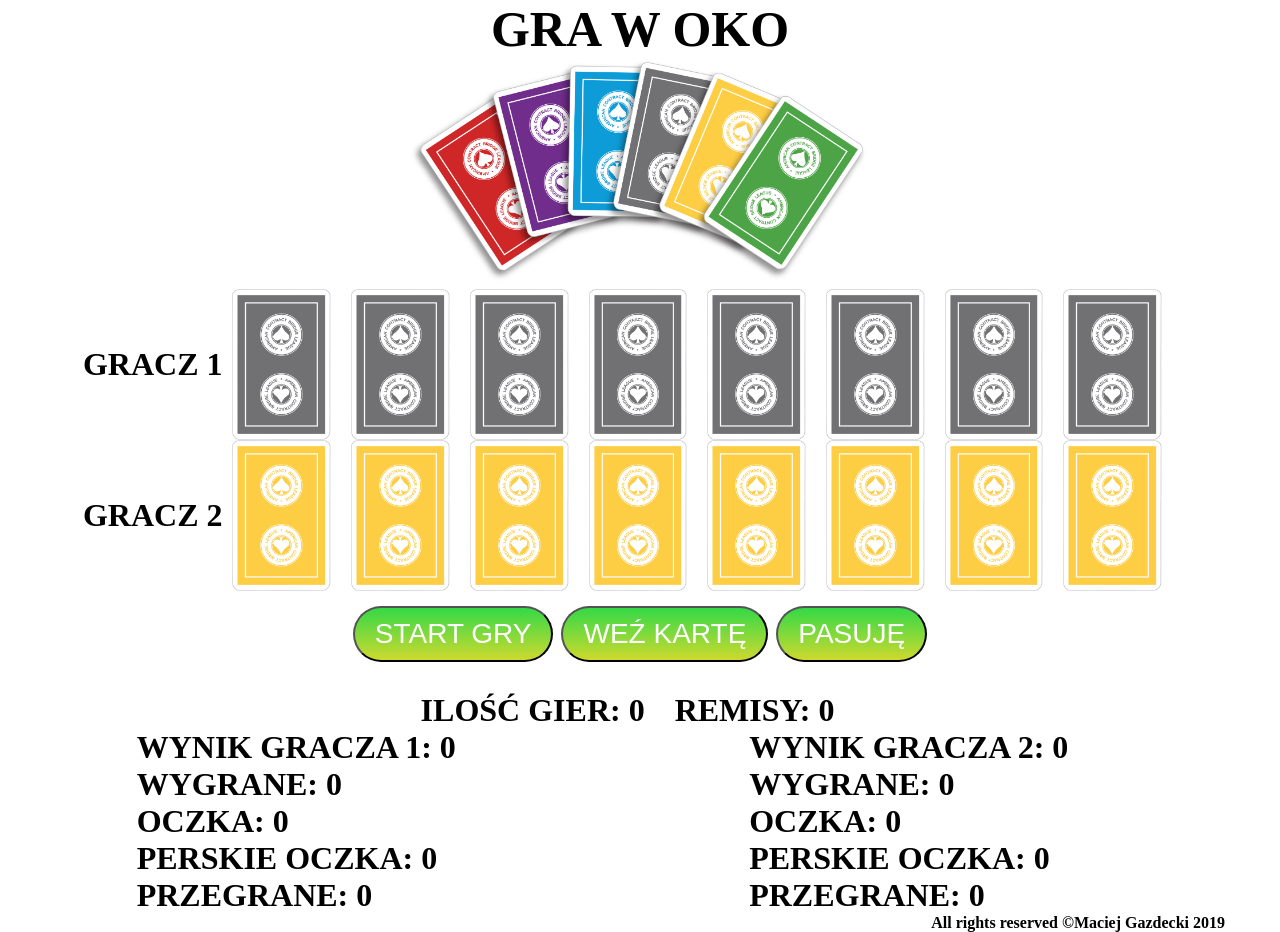
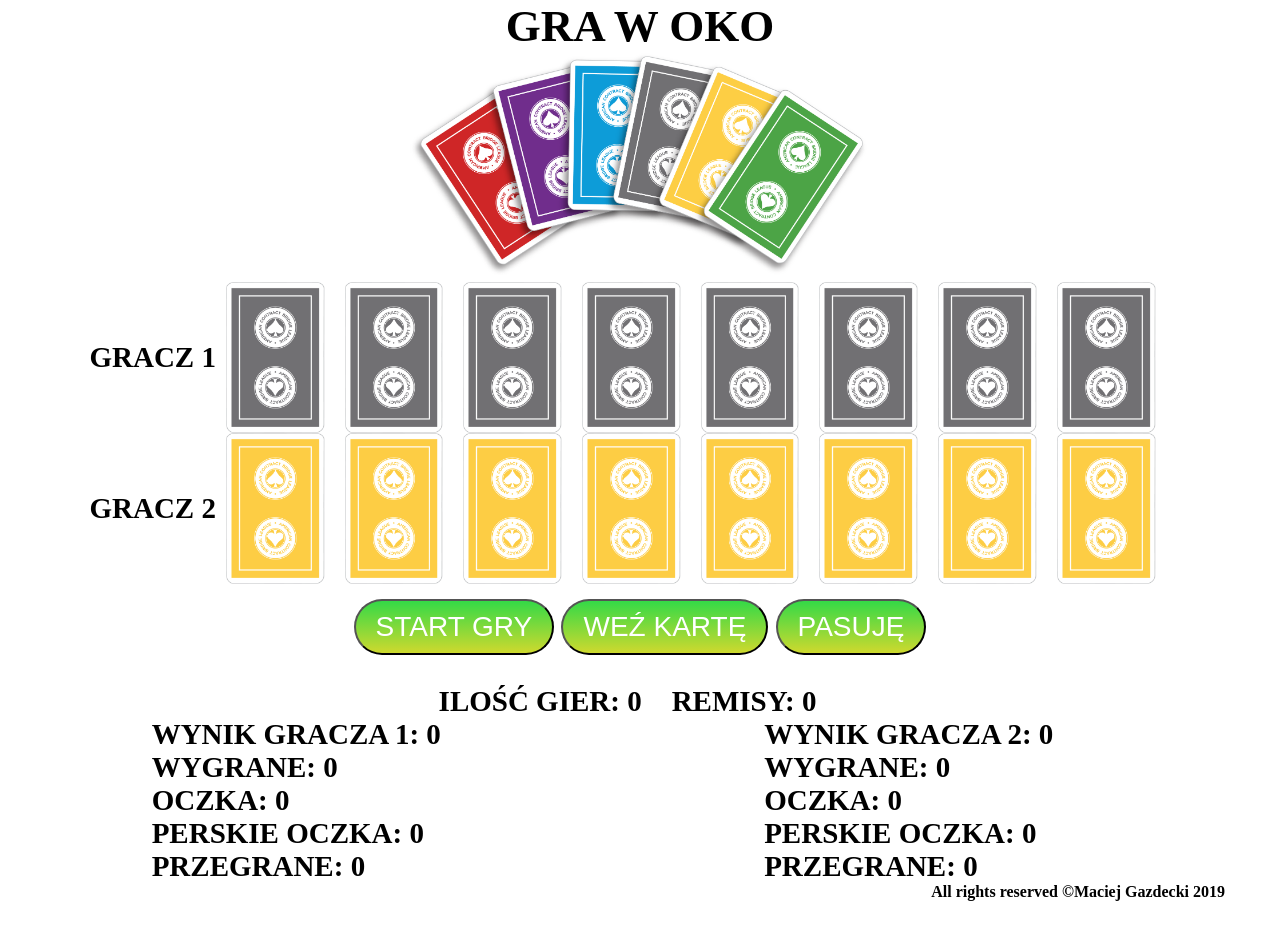
Before and after one commit to MaciejGazdecki/gra-w-oczko, a plain HTML site: page index.html in a window 1280 px wide. After the commit the page ends 901 px from the top, so only its background shows below. Drawn offline with Linux system fonts and the light colour scheme.

Commit message:
css formating

```diff
--- a/css/style.css
+++ b/css/style.css
@@ -4,7 +4,7 @@
     box-sizing: border-box;
 }
 .title{
-    font-size: 50px;
+    font-size: 45px;
     margin: 0 auto;
     text-align: center;
 }
@@ -63,7 +63,7 @@
     margin-left: 30px;
 }
 div {
-    font-size: 32px;
+    font-size: 29px;
     font-weight: 700;
     margin-right: 40px;
     margin-left: 15px;
```
